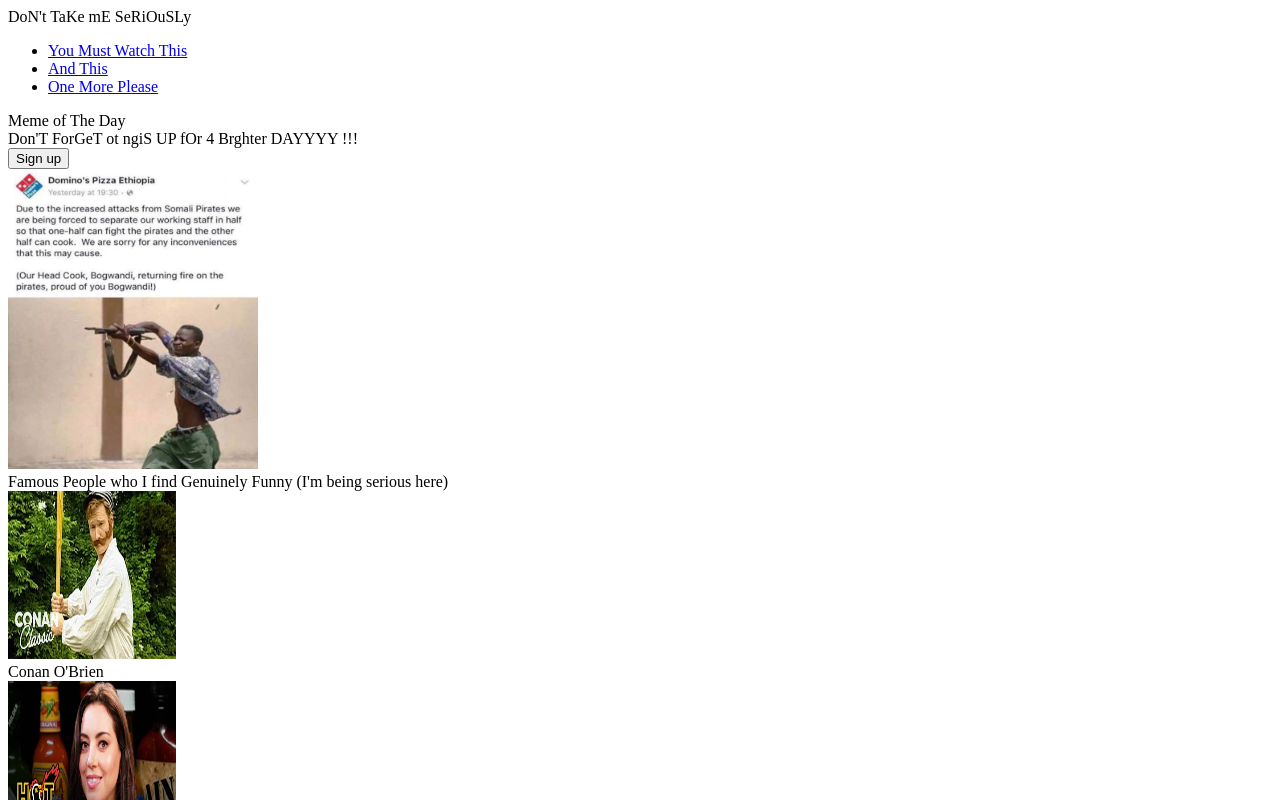
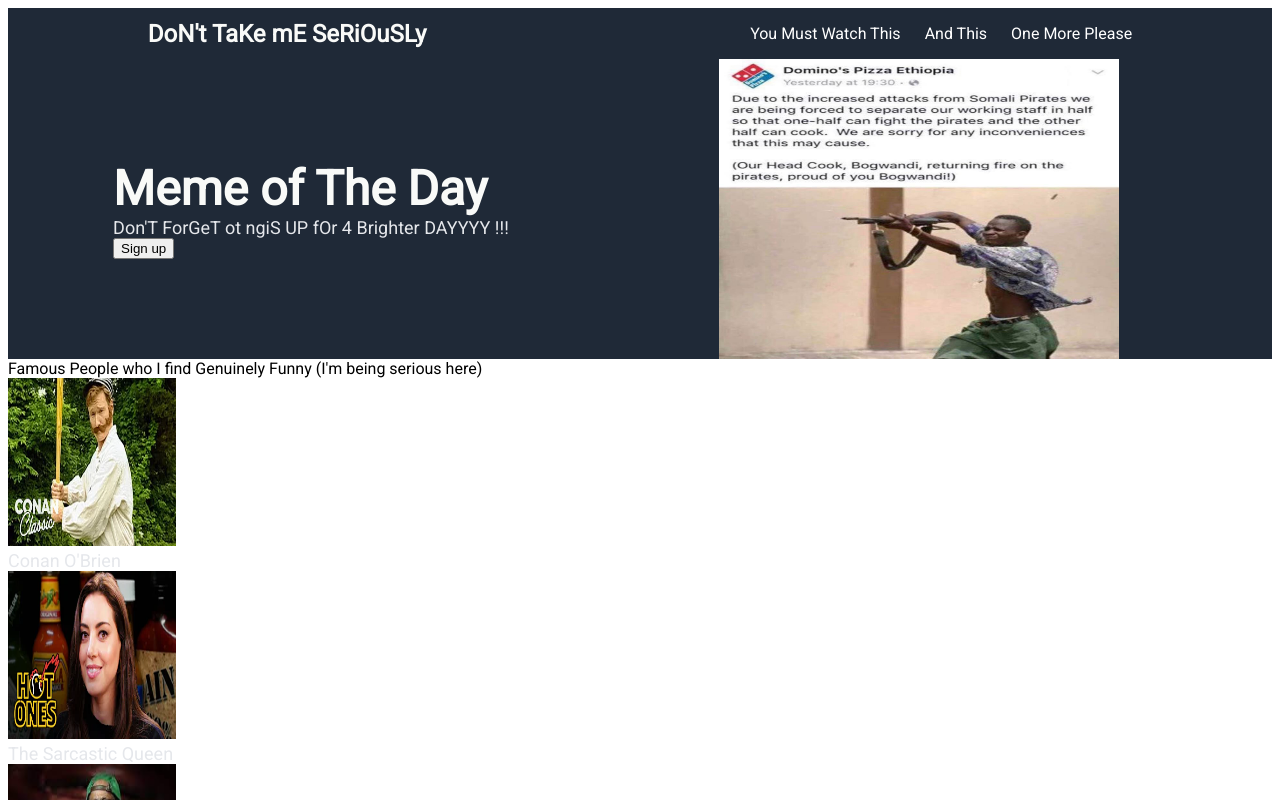
Before and after one commit to vtjiong/Landing-page, a plain HTML site: page index.html in a window 1280 px wide. Shown: the top 800 px of the page. Drawn offline with Linux system fonts and the light colour scheme.

```diff
--- a/index.html
+++ b/index.html
@@ -5,27 +5,35 @@
     <meta name="viewport" content="width=device-width, initial-scale=1.0">
     <title>Landing-page</title>
     <link rel="stylesheet" href="style.css">
+    <link href='https://fonts.googleapis.com/css?family=Roboto' rel='stylesheet'>
+    <style>
+    body {
+        font-family: 'Roboto';
+    }
+    </style>
 </head>
 <body>
     <div class="overall">
     <div class="header">
-        <div class="Logo"> DoN't TaKe mE SeRiOuSLy</div>
+        <div class="top">
+        <div class="logo"> DoN't TaKe mE SeRiOuSLy</div>
         <ul>
             <li><a href="https://www.youtube.com/watch?v=N705E3s2oLE"> You Must Watch This</a></li>
             <li><a href="https://www.youtube.com/watch?v=CxAPNWYyMd8">And This</a></li>
             <li><a href="https://www.youtube.com/watch?v=Z3J_MCbwaJ0">One More Please</a></li>
         </ul>
+     </div>
         <div class="below-logo">
             <div class=left>
                 <div class="hero-text">
                     Meme of The Day
                 </div>
                 <div class="text">
-                     Don'T ForGeT ot ngiS UP fOr 4 Brghter DAYYYY !!!
+                     Don'T ForGeT ot ngiS UP fOr 4 Brighter DAYYYY !!!
                 </div>
                 <a href="https://www.youtube.com/watch?v=5DADtXVTVV4"><button> Sign up</button></a>
             </div>
-                <image src="bogwandi.jpg" alt="Ethiopia Domino's head chef figthing Somali pirates" width="250" height="300">
+                <image src="bogwandi.jpg" alt="Ethiopia Domino's head chef figthing Somali pirates" width="400" height="300">
             </div>
         </div>
     <div class="section2">
--- a/style.css
+++ b/style.css
@@ -0,0 +1,53 @@
+.overall{
+    display: flex;
+    flex-direction:column;
+}
+.header{
+    display: flex;
+    background: #1f2937;
+    flex-direction:column;
+}
+.top{
+    display:flex;
+    justify-content: space-around;
+    align-items: center;
+}
+a {
+    /* this removes the line under our links */
+    text-decoration: none;
+    Color: White;
+}
+  ul {
+    /* this removes the dots on the list items*/
+    list-style-type: none;
+    display:flex;
+    gap: 1.5em;
+}
+
+.logo{
+    font-size: 24px;
+    color: #f9faf8;
+    font-weight: 900;
+    padding-right:4px;
+}
+
+.below-logo{
+    display:flex;
+    justify-content: space-around;
+    align-items: center;
+    padding-right: 48px;
+}
+.left{
+    display: flex;
+    align-items: flex-start;
+    flex-direction: column;
+}
+.text{
+    font-size: 18px;
+    color: #e5e7eb;
+}
+.hero-text{
+    font-size: 48px;
+    font-weight: 900;
+    color:#f9faf8;
+}
```
